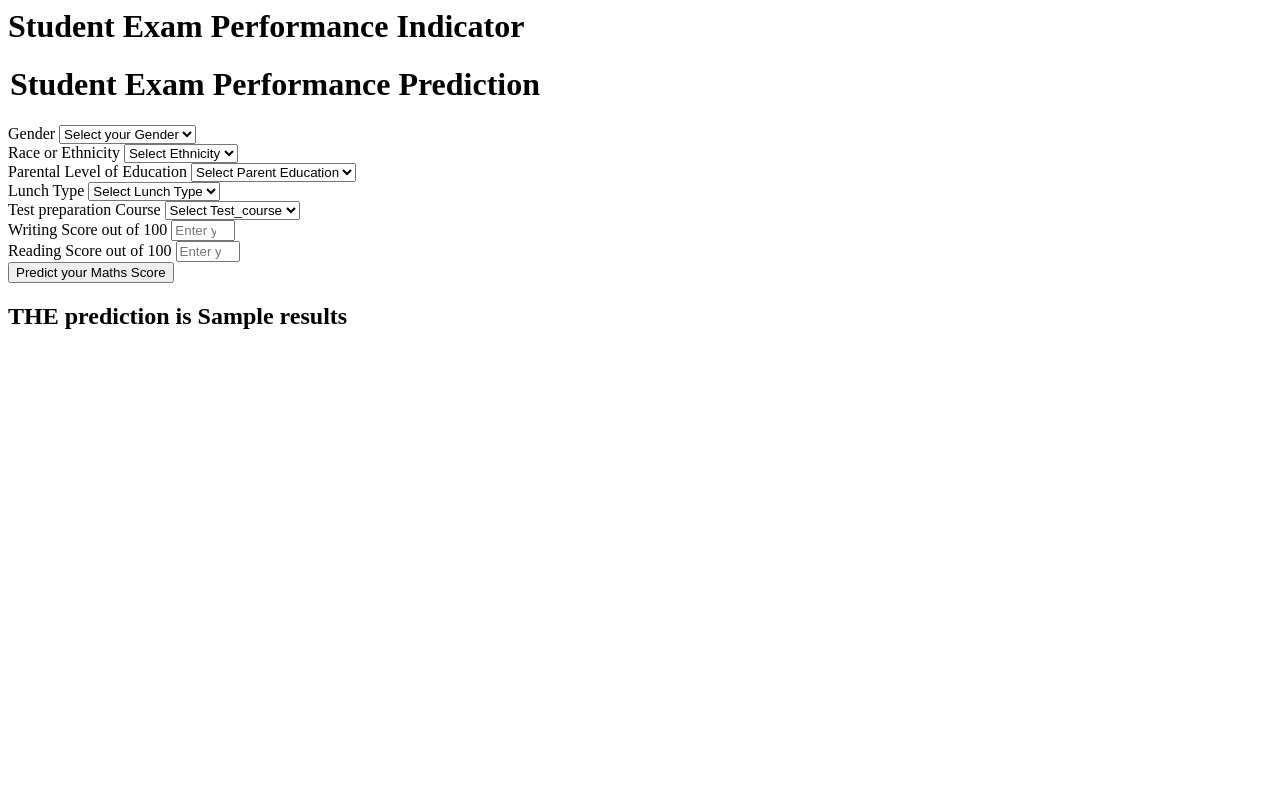
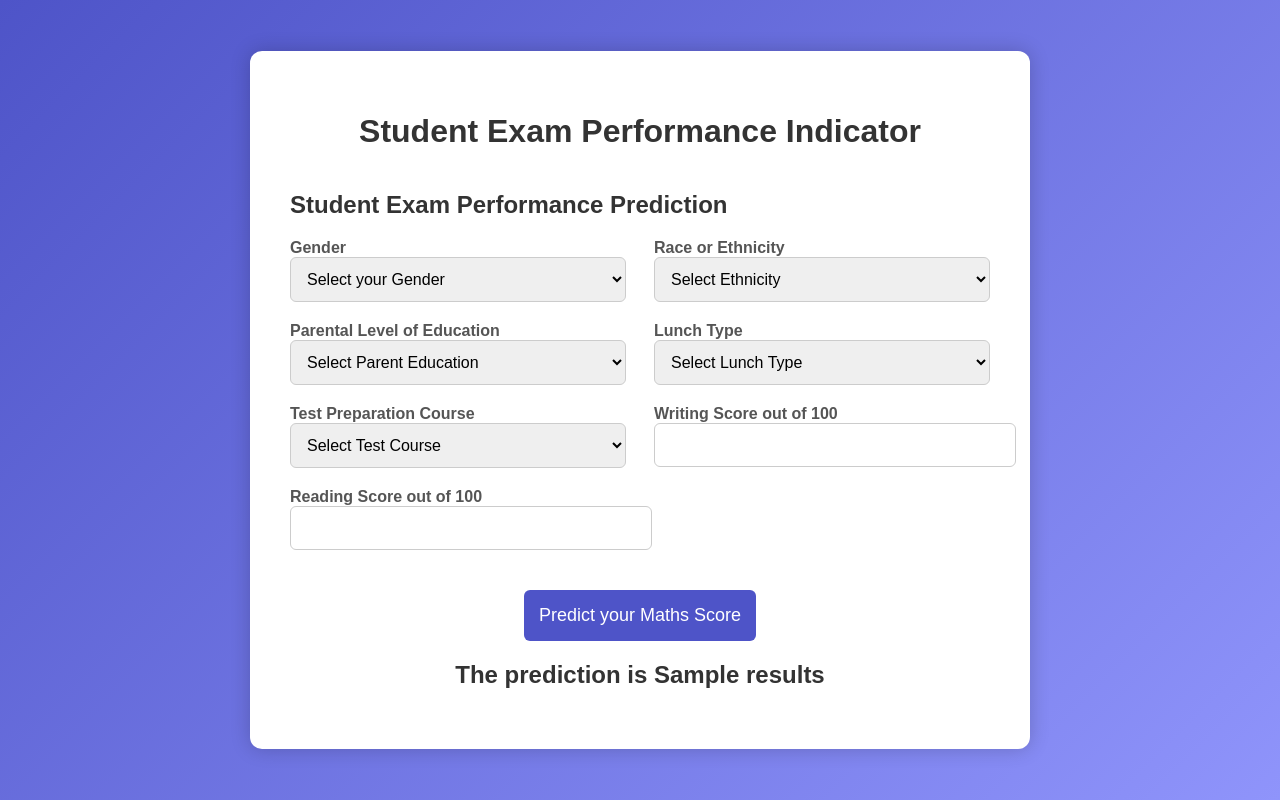
Before and after one commit to harshil-junakiya/mlWork, a Flask app: template templates/home.html in a window 1280 px wide. Run offline with Flask 3, Linux system fonts and the light colour scheme; the template is opened without the code that fills it: most values are stand-ins (such as "Sample title", 1, 10 or a date in 2020).

Commit message:
Updated UI

```diff
--- a/application.py
+++ b/application.py
@@ -39,4 +39,4 @@ def predict_datapoint():
 
 
 if __name__=="__main__":
-    app.run(host="0.0.0.0")
+    app.run(host="0.0.0.0", debug=True)
--- a/templates/home.html
+++ b/templates/home.html
@@ -1,111 +1,149 @@
-<html>
+<!DOCTYPE html>
+<html lang="en">
+<head>
+    <meta charset="UTF-8">
+    <meta name="viewport" content="width=device-width, initial-scale=1.0">
+    <title>Student Exam Performance Indicator</title>
+    <style>
+        body {
+            font-family: Arial, sans-serif;
+            background: linear-gradient(135deg, #4e54c8, #8f94fb);
+            margin: 0;
+            padding: 0;
+            display: flex;
+            justify-content: center;
+            align-items: center;
+            height: 100vh;
+            color: #333;
+        }
+        .login {
+            background-color: #ffffff;
+            padding: 40px;
+            border-radius: 12px;
+            box-shadow: 0 0 20px rgba(0, 0, 0, 0.2);
+            width: 700px;
+        }
+        h1, h2 {
+            text-align: center;
+            color: #333;
+        }
+        form {
+            display: flex;
+            flex-wrap: wrap;
+            justify-content: space-between;
+        }
+        .mb-3 {
+            margin-bottom: 20px;
+            width: 48%;
+        }
+        .form-label {
+            margin-bottom: 8px;
+            font-weight: bold;
+            color: #555;
+        }
+        .form-control {
+            width: 100%;
+            padding: 12px;
+            border-radius: 6px;
+            border: 1px solid #ccc;
+            font-size: 16px;
+            transition: border-color 0.3s;
+        }
+        .form-control:focus {
+            border-color: #4e54c8;
+            outline: none;
+        }
+        .btn-container {
+            width: 100%;
+            text-align: center;
+            margin-top: 20px;
+        }
+        .btn {
+            background-color: #4e54c8;
+            color: white;
+            padding: 15px;
+            border: none;
+            border-radius: 6px;
+            font-size: 18px;
+            cursor: pointer;
+            transition: background-color 0.3s;
+        }
+        .btn:hover {
+            background-color: #3b3fa2;
+        }
+        .placeholder {
+            color: #888;
+        }
+        .full-width {
+            width: 100%;
+        }
+    </style>
+</head>
 <body>
     <div class="login">
         <h1>Student Exam Performance Indicator</h1>
-
         <form action="{{ url_for('predict_datapoint')}}" method="post">
-        <h1>
-            <legend>Student Exam Performance Prediction</legend>
-        </h1>
+            <h2>Student Exam Performance Prediction</h2>
             <div class="mb-3">
                 <label class="form-label">Gender</label>
-            <select class="form-control" name="gender" placeholder="Enter you Gender" required>
+                <select class="form-control" name="gender" required>
                     <option class="placeholder" selected disabled value="">Select your Gender</option>
-                <option value="male">
-                    Male
-                </option>
-                <option value="female">
-                    Female
-                </option>
+                    <option value="male">Male</option>
+                    <option value="female">Female</option>
                 </select>
             </div>
             <div class="mb-3">
                 <label class="form-label">Race or Ethnicity</label>
-            <select class="form-control" name="ethnicity" placeholder="Enter you ethnicity" required>
+                <select class="form-control" name="ethnicity" required>
                     <option class="placeholder" selected disabled value="">Select Ethnicity</option>
-                <option value="group A">
-                    Group A
-                </option>
-                <option value="group B">
-                    Group B
-                </option>
-                <option value="group C">
-                    Group C
-                </option>
-                <option value="group D">
-                    Group D
-                </option>
-                <option value="group E">
-                    Group E
-                </option>
+                    <option value="group A">Group A</option>
+                    <option value="group B">Group B</option>
+                    <option value="group C">Group C</option>
+                    <option value="group D">Group D</option>
+                    <option value="group E">Group E</option>
                 </select>
             </div>
             <div class="mb-3">
                 <label class="form-label">Parental Level of Education</label>
-            <select class="form-control" name="parental_level_of_education"
-                placeholder="Enter you Parent Education" required>
+                <select class="form-control" name="parental_level_of_education" required>
                     <option class="placeholder" selected disabled value="">Select Parent Education</option>
-                <option value="associate's degree">
-                    associate's degree
-                </option>
-                <option value="bachelor's degree">
-                    bachelor's degree
-                </option>
-                <option value="high school">
-                    high school
-                </option>
-                <option value="master's degree">
-                    master's degree
-                </option>
-                <option value="some college">
-                    some college
-                </option>
-                <option value="some high school">
-                    some high school
-                </option>
+                    <option value="associate's degree">Associate's degree</option>
+                    <option value="bachelor's degree">Bachelor's degree</option>
+                    <option value="high school">High school</option>
+                    <option value="master's degree">Master's degree</option>
+                    <option value="some college">Some college</option>
+                    <option value="some high school">Some high school</option>
                 </select>
             </div>
             <div class="mb-3">
                 <label class="form-label">Lunch Type</label>
-            <select class="form-control" name="lunch" placeholder="Enter you Lunch" required>
+                <select class="form-control" name="lunch" required>
                     <option class="placeholder" selected disabled value="">Select Lunch Type</option>
-                <option value="free/reduced">
-                    free/reduced
-                </option>
-                <option value="standard">
-                    standard
-                </option>
+                    <option value="free/reduced">Free/Reduced</option>
+                    <option value="standard">Standard</option>
                 </select>
             </div>
             <div class="mb-3">
-            <label class="form-label">Test preparation Course</label>
-            <select class="form-control" name="test_preparation_course" placeholder="Enter you Course"
-                required>
-                <option class="placeholder" selected disabled value="">Select Test_course</option>
-                <option value="none">
-                    None
-                </option>
-                <option value="completed">
-                    Completed
-                </option>
+                <label class="form-label">Test Preparation Course</label>
+                <select class="form-control" name="test_preparation_course" required>
+                    <option class="placeholder" selected disabled value="">Select Test Course</option>
+                    <option value="none">None</option>
+                    <option value="completed">Completed</option>
                 </select>
             </div>
             <div class="mb-3">
                 <label class="form-label">Writing Score out of 100</label>
-            <input class="form-control" type="number" name="reading_score"
-                placeholder="Enter your Reading score" min='0' max='100' />
+                <input class="form-control" type="number" name="writing_score" min='0' max='100' required />
             </div>
             <div class="mb-3">
                 <label class="form-label">Reading Score out of 100</label>
-            <input class="form-control" type="number" name="writing_score"
-                placeholder="Enter your Reading Score" min='0' max='100' />
+                <input class="form-control" type="number" name="reading_score" min='0' max='100' required />
             </div>
-        <div class="mb-3">
-            <input class="btn btn-primary" type="submit" value="Predict your Maths Score" required />
+            <div class="btn-container">
+                <input class="btn" type="submit" value="Predict your Maths Score" />
             </div>
         </form>
-    <h2>
-       THE  prediction is {{results}}
-    </h2>
-   <body>
+        <h2>The prediction is {{results}}</h2>
+    </div>
+</body>
 </html>
```
Lines whose indentation alone changed are shown as unchanged.
